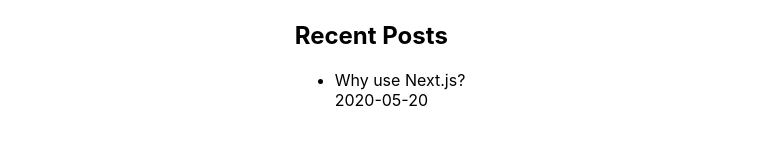
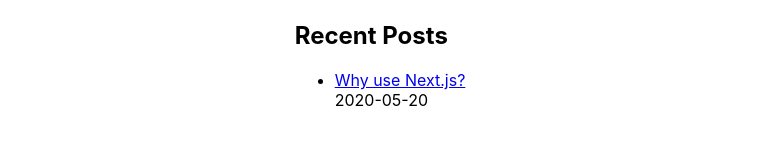
Before and after one commit to trevtrich/god-craft, a Next.js app: page / in a window 1280 px wide. Shown: the part 415-560 px from the top of the page, without its empty margins (260-1019 px from the left). Built offline with nearby package versions, Linux system fonts and the light colour scheme.

Commit message:
feat(home): create links to post pages

```diff
--- a/pages/index.js
+++ b/pages/index.js
@@ -1,4 +1,5 @@
 import Head from 'next/head'
+import Link from 'next/link'
 import {getSortedPostsData} from '../lib/posts'
 
 export default function Home({allPosts}) {
@@ -23,7 +24,9 @@
           <ul>
             {allPosts.map(({id, date, title}) => (
               <li key={id}>
-                {title}
+                <Link href="/posts/[id]" as={`/posts/${id}`}>
+                  <a>{title}</a>
+                </Link>
                 <br />
                 {date}
               </li>
--- a/pages/posts/[id].js
+++ b/pages/posts/[id].js
@@ -9,7 +9,7 @@
       <br />
       {postData.date}
       <br />
-      <div dangerouslySetInnerHTML={{ __html: postData.contentHtml }} />
+      <div dangerouslySetInnerHTML={{__html: postData.contentHtml}} />
     </p>
   )
 }
```
